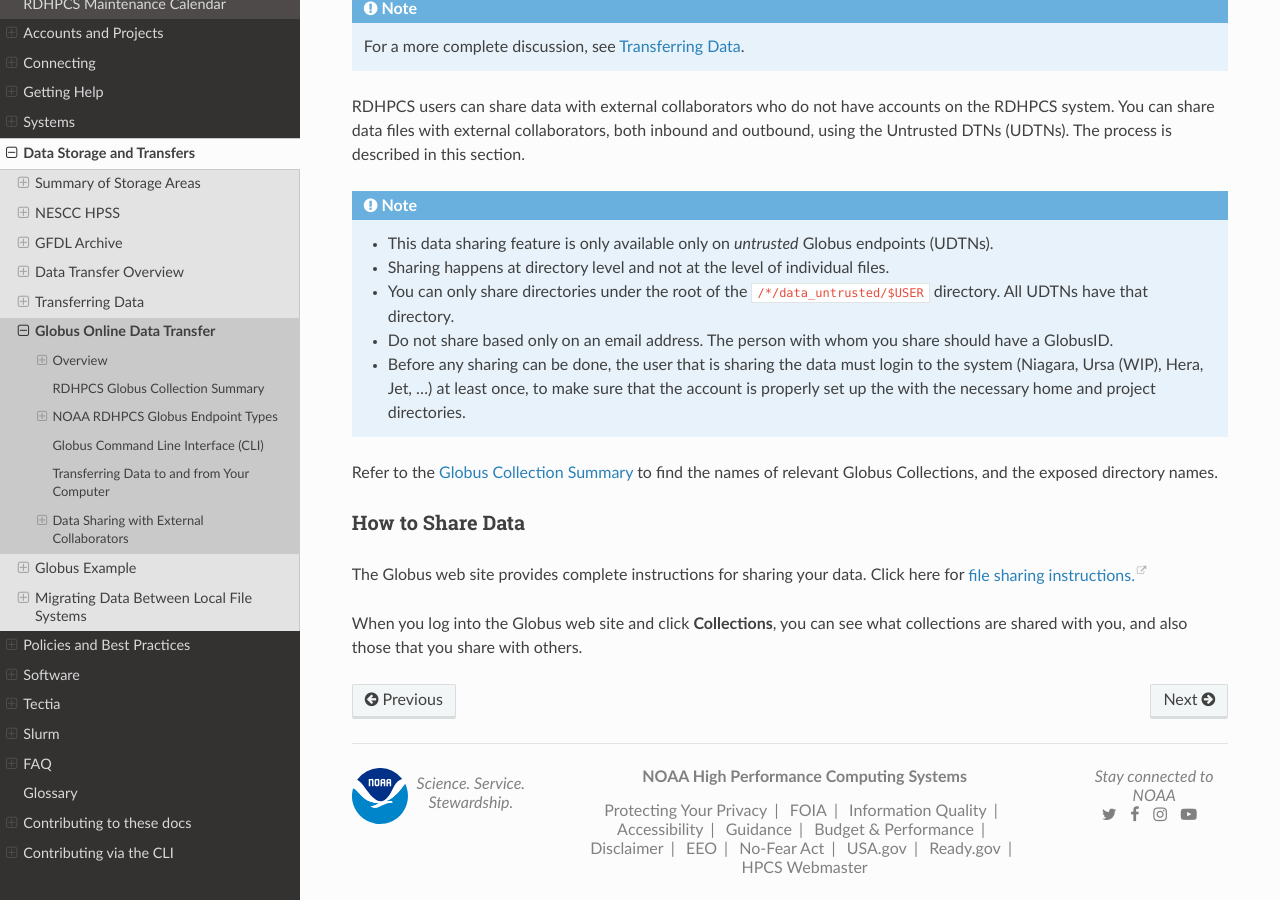
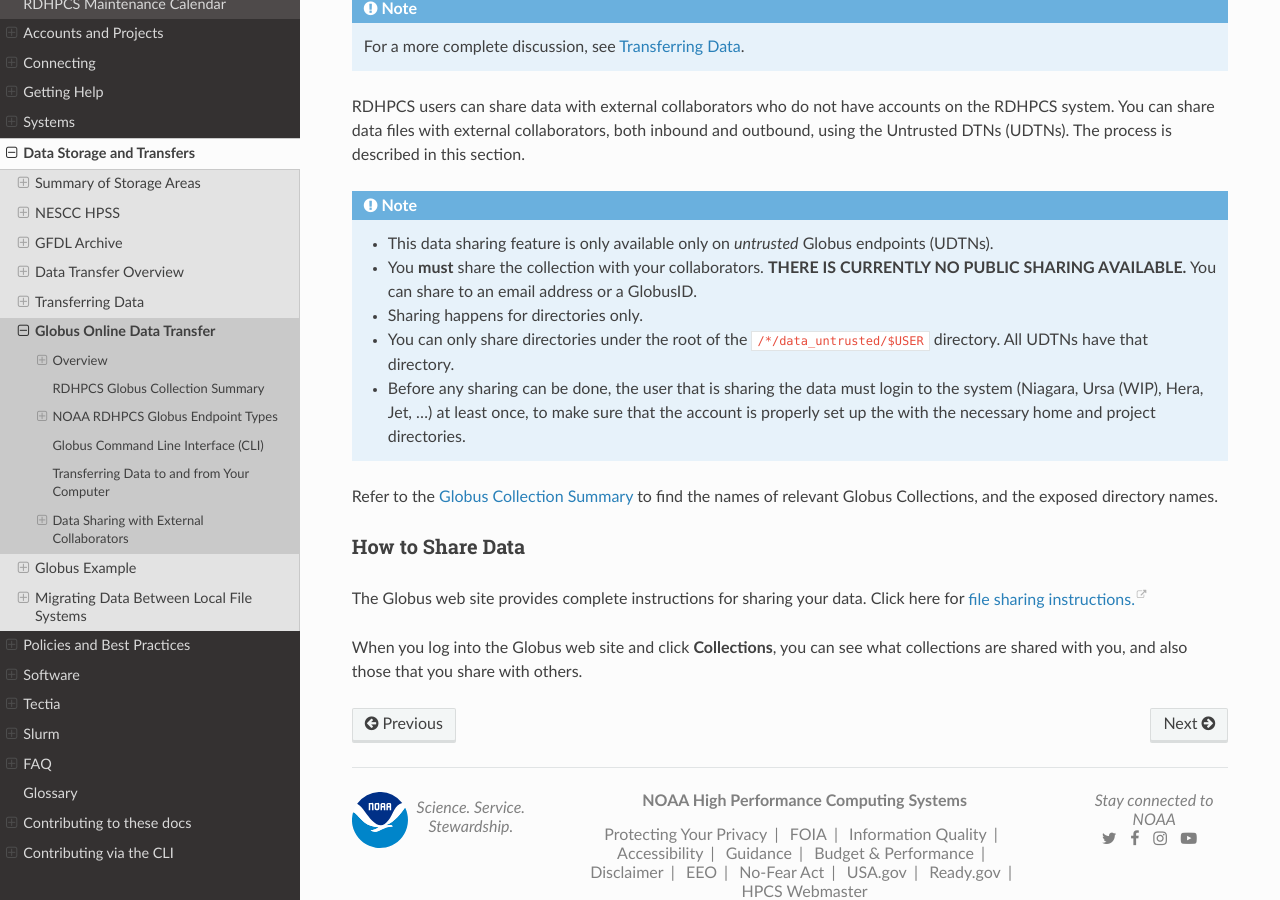
Before and after one commit to NOAA-RDHPCS/noaa-rdhpcs.github.io, a Sphinx documentation site: the page built from source/data/globus_online_data_transfer.rst, in a window 1280 px wide and 900 px high, scrolled down 3300 px. Built offline with Sphinx 7.4.7 and the Read the Docs theme 3.1.0, drawn with Linux system fonts in a browser that asks for light colours.

Commit message:
#372: add sharing notes

```diff
--- a/source/data/globus_online_data_transfer.rst
+++ b/source/data/globus_online_data_transfer.rst
@@ -274,10 +274,13 @@ process is described in this section.
 
 .. Note::
 
-  * This data sharing feature is only available only on *untrusted* Globus endpoints (UDTNs).
-  * Sharing happens at directory level and not at the level of individual files.
+  * This data sharing feature is only available only on *untrusted*
+    Globus endpoints (UDTNs).
+  * You **must** share the collection with your collaborators.
+    **THERE IS CURRENTLY NO PUBLIC SHARING AVAILABLE.**   You can share to an
+    email address or a GlobusID.
+  * Sharing happens for directories only.
   * You can only share directories under the root of the ``/*/data_untrusted/$USER`` directory. All UDTNs have that directory.
-  * Do not share based only on an email address. The person with whom you share should have a GlobusID.
   * Before any sharing can be done, the user that is sharing the data
     must login to the system (Niagara, Ursa (WIP), Hera, Jet, ...) at least once,
     to make sure that the account is properly set up the with the necessary
```
